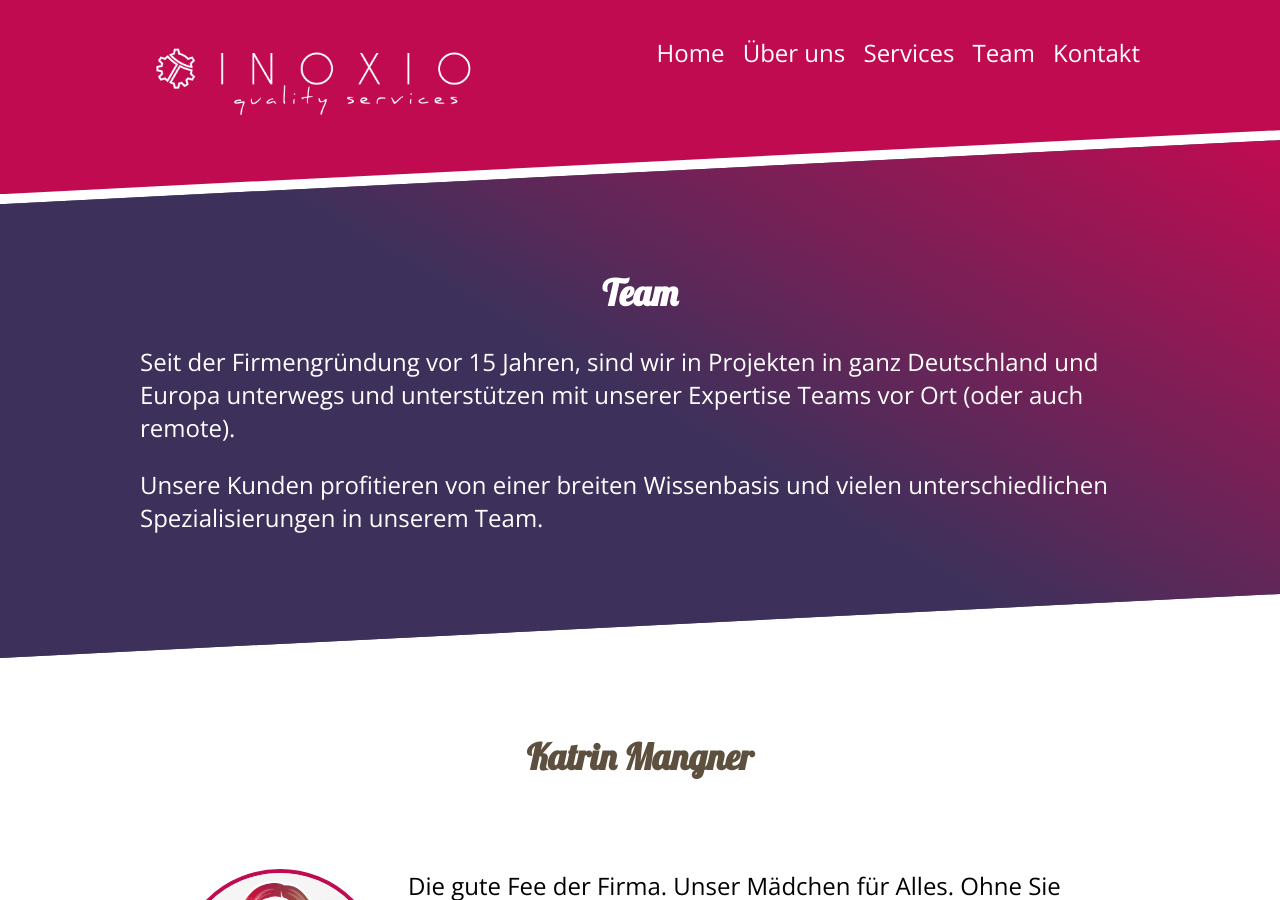
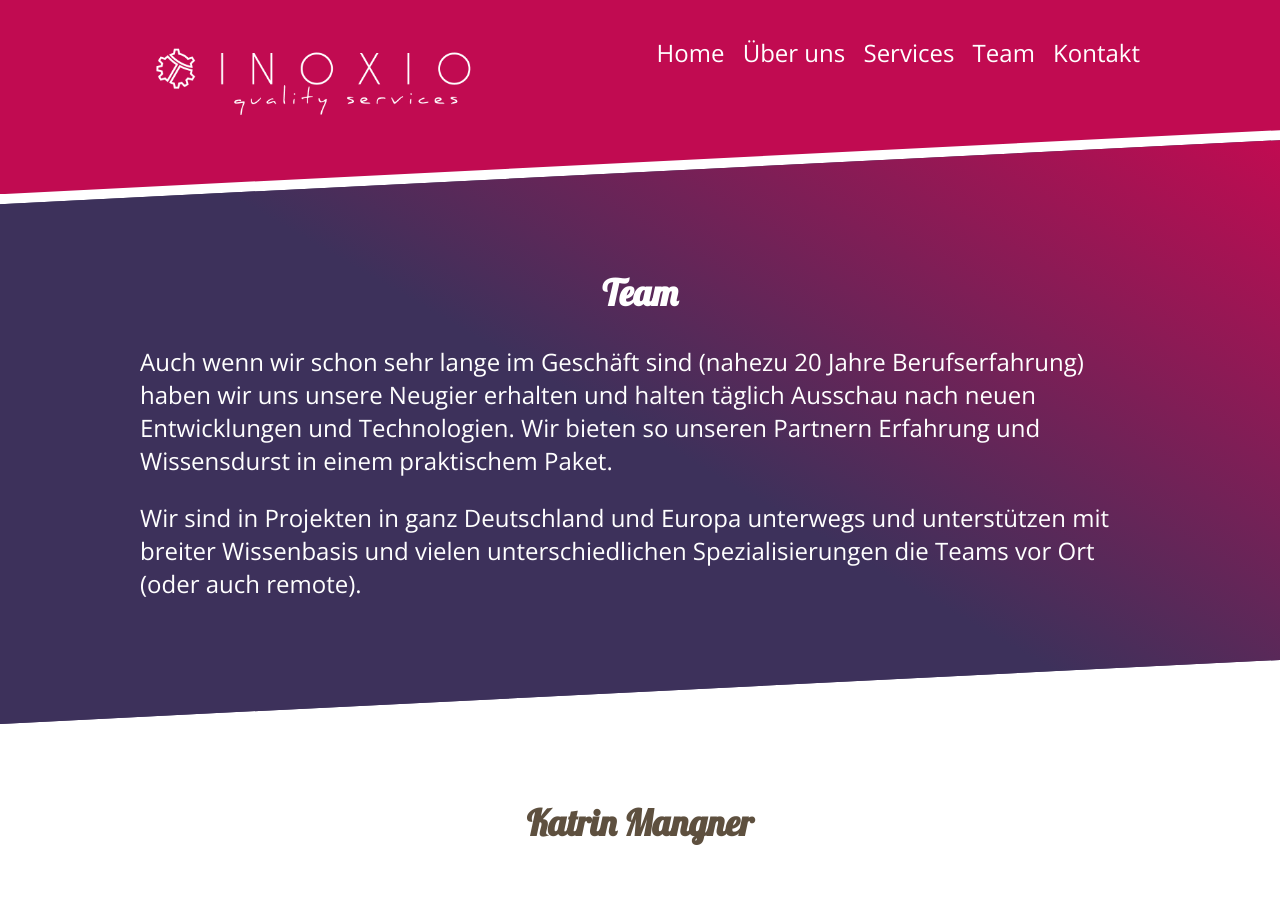
Before and after one commit to inoxio/inoxio.github.io, a Jekyll site: the page built from team.html, in a window 1280 px wide and 900 px high. Built offline with Jekyll 4.4.1, drawn with Linux system fonts in a browser that asks for light colours; nearby versions of some CDN libraries.

Commit message:
Reword intro on team page

```diff
--- a/_includes/sections/team.md
+++ b/_includes/sections/team.md
@@ -1,8 +1,10 @@
 ## Team
 
-Seit der Firmengründung vor 15 Jahren, sind wir in Projekten in ganz Deutschland
-und Europa unterwegs und unterstützen mit unserer Expertise Teams vor Ort (oder
-auch remote).
+Auch wenn wir schon sehr lange im Geschäft sind (nahezu 20 Jahre Berufs&shy;erfahrung)
+haben wir uns unsere Neugier erhalten und halten täglich Ausschau nach neuen
+Entwicklungen und Technologien. Wir bieten so unseren Partnern Erfahrung und
+Wissens&shy;durst in einem praktischem Paket.
 
-Unsere Kunden profitieren von einer breiten Wissenbasis und vielen
-unterschiedlichen Spezialisierungen in unserem Team.
+Wir sind in Projekten in ganz Deutschland und Europa unterwegs und unterstützen
+mit breiter Wissenbasis und vielen unterschiedlichen Spezialisierungen die
+Teams vor Ort (oder auch remote).
```
